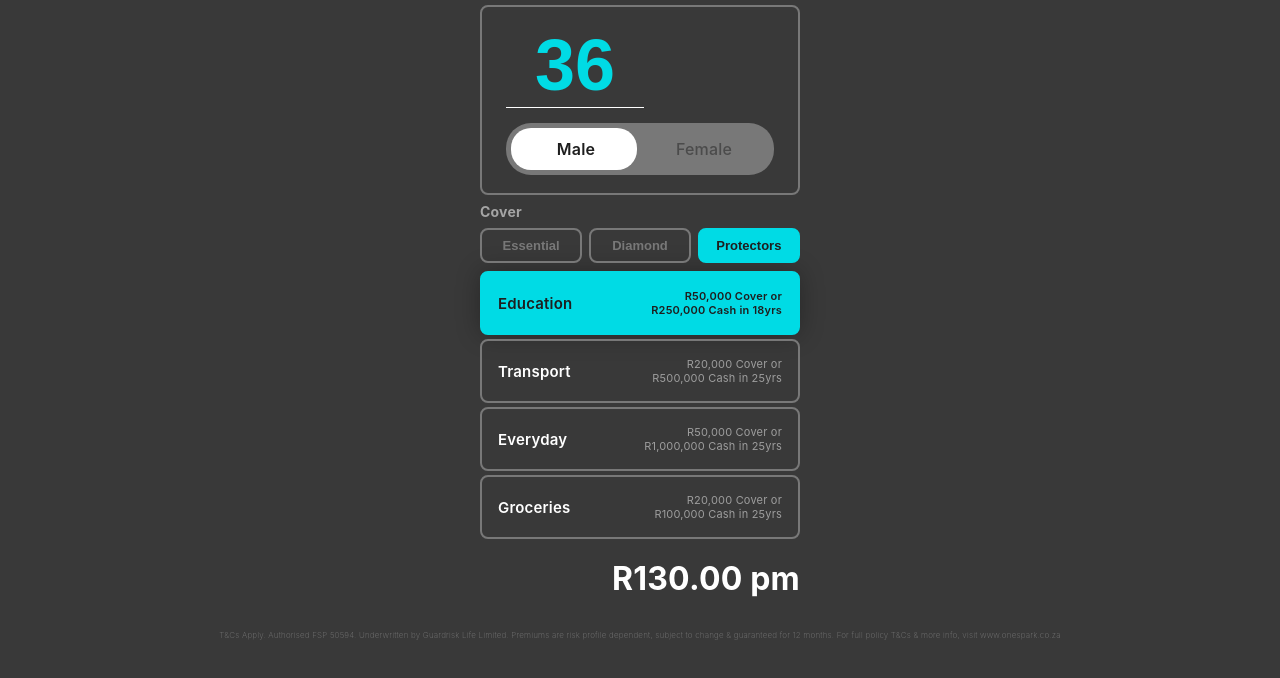
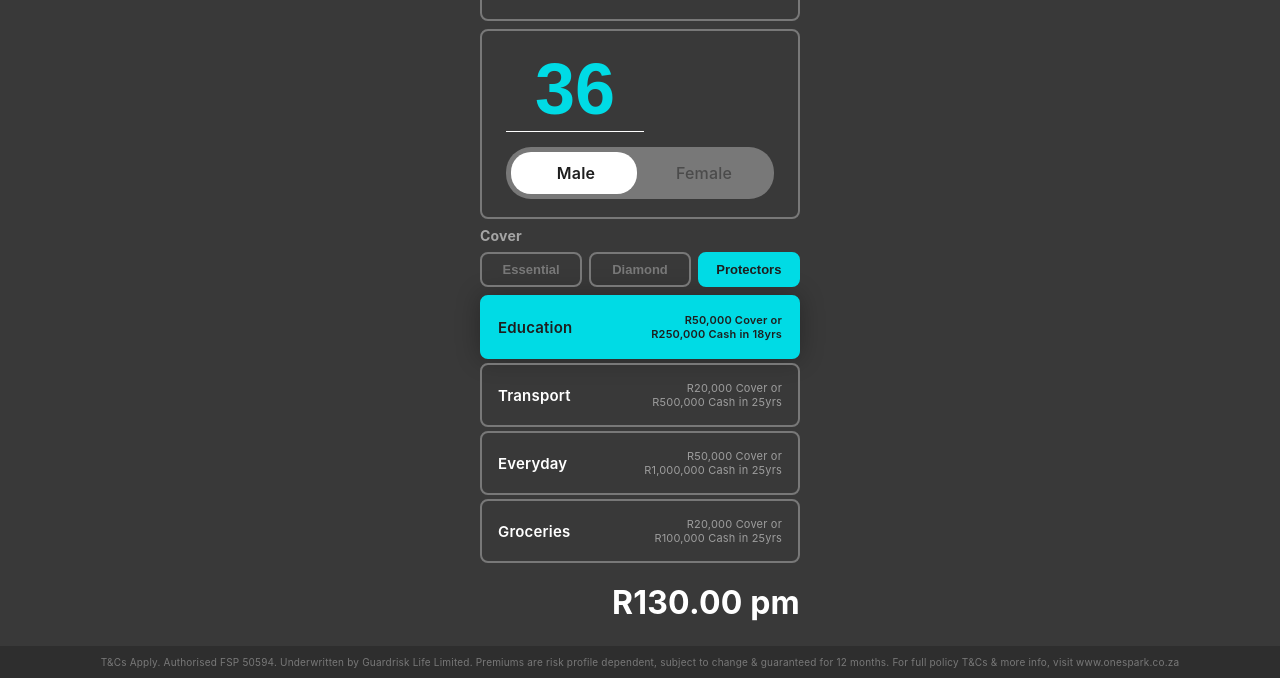
Before and after one commit to pierre-design/experiments, a plain HTML site: page index.html in a window 1280 px wide. Shown: the part 155-833 px from the top of the page. Before the commit the page ends 803 px from the top, so only its background shows below. Drawn offline with Linux system fonts and the light colour scheme.

Commit message:
Add files via upload

```diff
--- a/styles.css
+++ b/styles.css
@@ -16,22 +16,24 @@ body {
 .calculator-container {
     flex: 1;
     display: flex;
-    justify-content: center;
+    flex-direction: column;
+    justify-content: flex-start; /* Changed from center to flex-start */
     align-items: center;
+    padding-top: 24px; /* Added padding to give some space at the top */
+    overflow-y: auto; /* Added to enable scrolling if content overflows */
+}
+.calculator {
+    width: 320px;
+    max-width: 100%;
+    padding: 24px;
+    border-radius: 12px;
 }
 .terms-conditions {
     text-align: center;
-    padding: 8px 24px;
-    font-size: 8px;
-    font-weight: 200;
+    padding: 10px;
+    font-size: 10px;
     color: #787878;
-    background-color: #393939;
-}
-.calculator {
-    padding: 24px;
-    border-radius: 12px;
-    width: 320px;
-    max-width: 100%;
+    background-color: #2e2e2e;
 }
 .calculator h1 {
     text-align: left;
```
